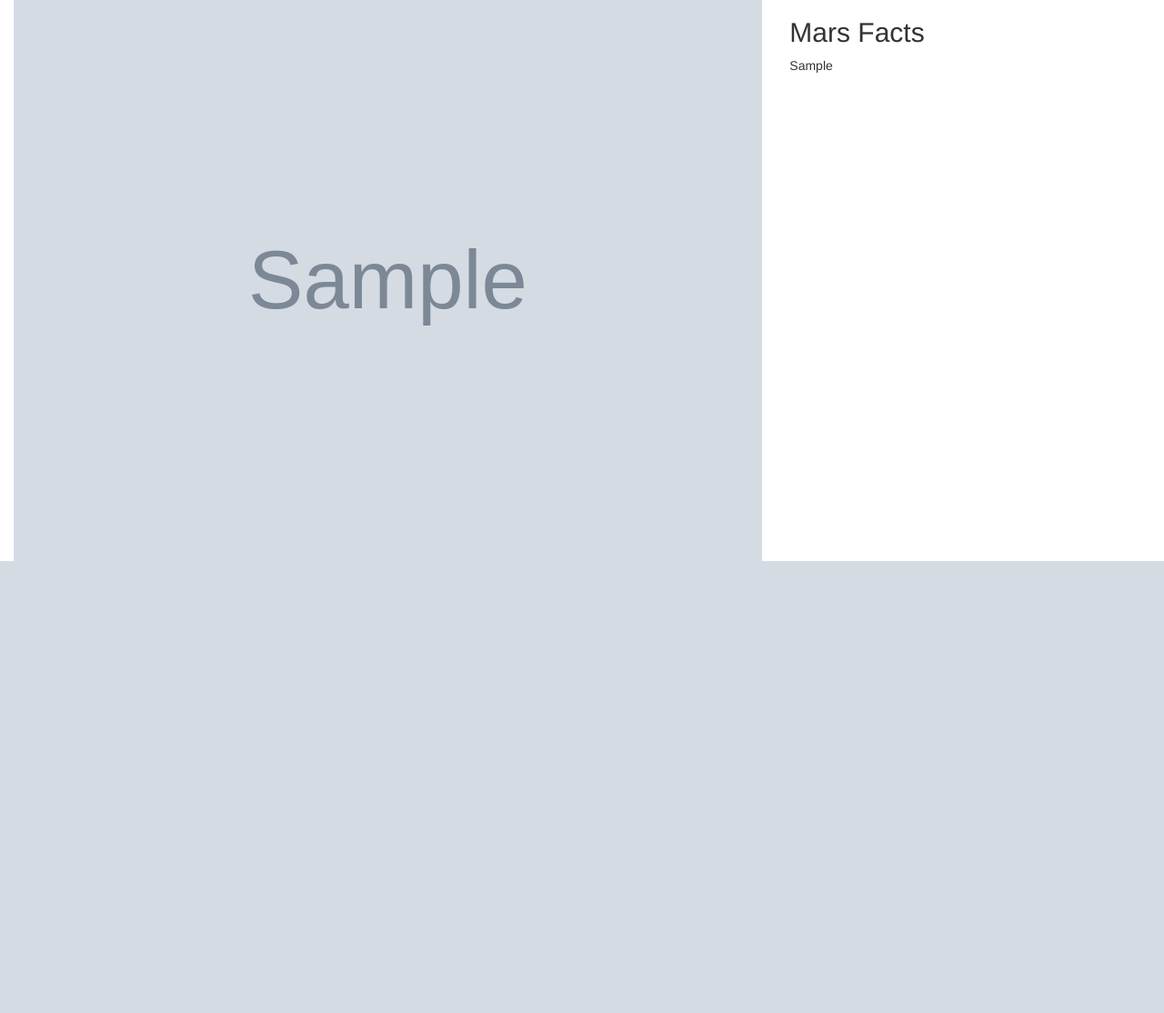
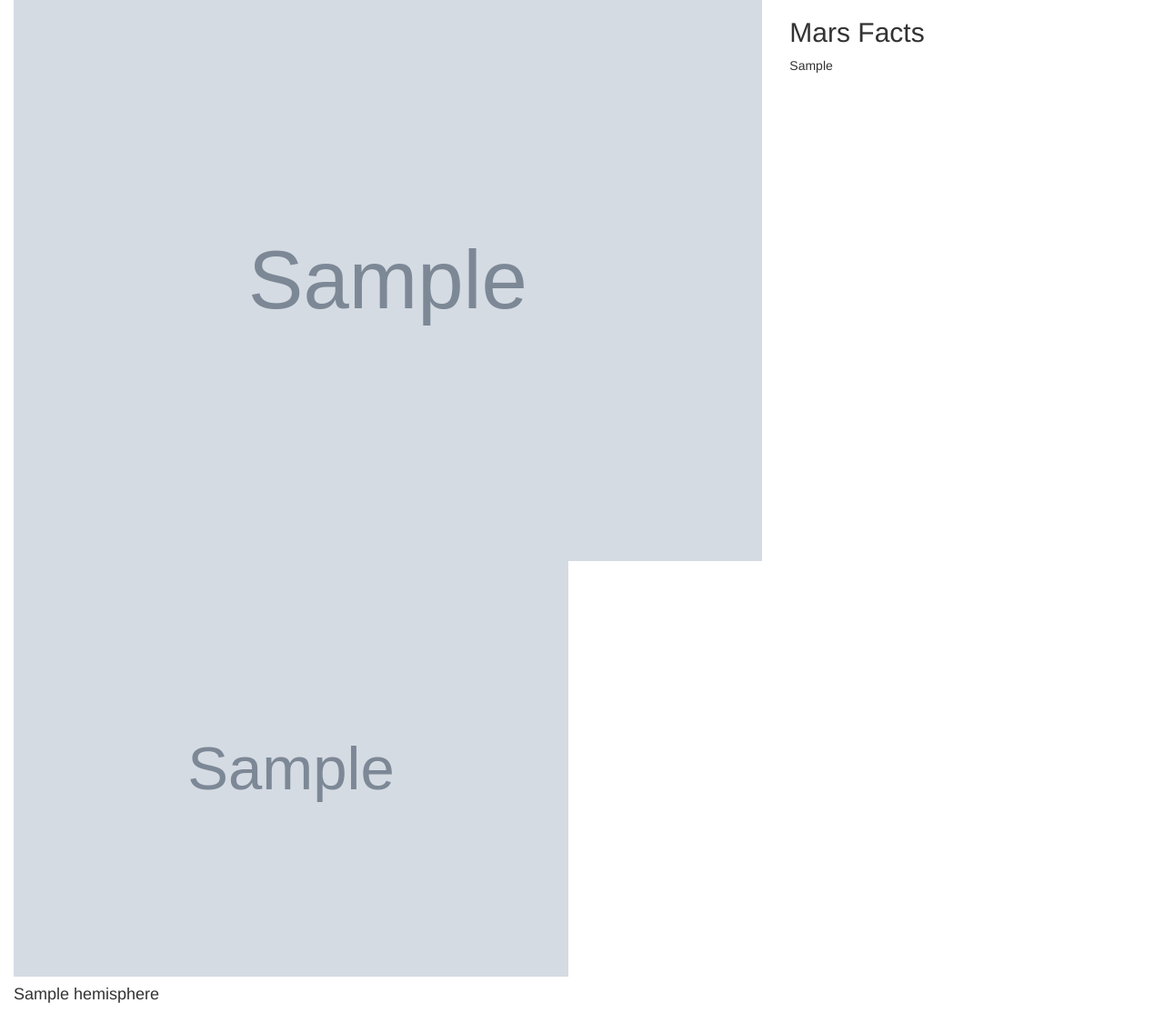
Before and after one commit to ConnorHz/MarsMissionWebScraping, a Flask app: page / in a window 1280 px wide. Shown: the part 455-1569 px from the top of the page at 91% size. Before the commit the page ends 1072 px from the top, so only its background shows below. Run offline with Flask 2, Linux system fonts and the light colour scheme; grey boxes marked "Sample" are stand-in pictures; a database or web service that is not in the repository returns one stand-in record (values such as "Sample title"); some libraries are stand-ins or nearby versions.

Commit message:
Completed template

```diff
--- a/app.py
+++ b/app.py
@@ -14,13 +14,14 @@ mongo = PyMongo(app, uri="mongodb://localhost:27017/mars")
 @app.route("/")
 def home():
 
-    last_updated = mongo.db.lastUpdate.find_one()
+    last_updated = mongo.db.last_update.find_one()
     latest_article = mongo.db.article.find_one()
     featured_image = mongo.db.featured_image.find_one()
     facts = mongo.db.facts.find_one()
+    hemispheres = mongo.db.hemisphere.find()
 
     # Return template and data
-    return render_template("index.html", last_updated=last_updated, latest_article=latest_article, featured_image=featured_image, facts=facts)
+    return render_template("index.html", last_updated=last_updated, latest_article=latest_article, featured_image=featured_image, facts=facts, hemispheres=hemispheres)
 
 
 # Route that will trigger the scrape function
@@ -29,11 +30,15 @@ def scrape():
 
     article_title, article_teaser, featured_image_url, table_html, hemisphere_image_urls = scrape_data()
 
-    mongo.db.article.update({}, {"title" : article_title, "teaser" : article_teaser}, upsert=True)
-    mongo.db.featured_image.update({}, {"url" : featured_image_url}, upsert=True)
-    mongo.db.facts.update({}, {"table_html" : table_html}, upsert=True)
+    mongo.db.article.update_one({}, {"$set": {"title" : article_title, "teaser" : article_teaser}}, upsert=True)
+    mongo.db.featured_image.update_one({}, {"$set": {"url" : featured_image_url}}, upsert=True)
+    mongo.db.facts.update_one({}, {"$set": {"table_html" : table_html}}, upsert=True)
 
-    mongo.db.lastUpdate.update({}, {"last_updated": dt.now().strftime("%m/%d/%Y %H:%M")}, upsert=True)
+    mongo.db.hemisphere.drop()
+    for h in hemisphere_image_urls:
+        mongo.db.hemisphere.insert_one({"title" : h["title"], "img_url" : h["img_url"]})
+
+    mongo.db.last_update.update_one({}, {"$set": {"last_updated": dt.now().strftime("%m/%d/%Y %H:%M")}}, upsert=True)
 
     # Redirect back to home page
     return redirect("/")
--- a/templates/index.html
+++ b/templates/index.html
@@ -34,6 +34,16 @@
         </table>
       </div>
     </div>
+    <div class="row">
+      {% for h in hemispheres %}
+          <div class="card col-md-6">
+            <img class="card-img-top" style="width: 100%" src="{{ h.img_url }}" alt="{{ h.title }}">
+            <div class="card-body">
+              <h4 class="card-title">{{ h.title }}</h4>
+            </div>
+          </div>
+        {% endfor %}
+    </div>
   </div>
   </div>
 </body>
```
